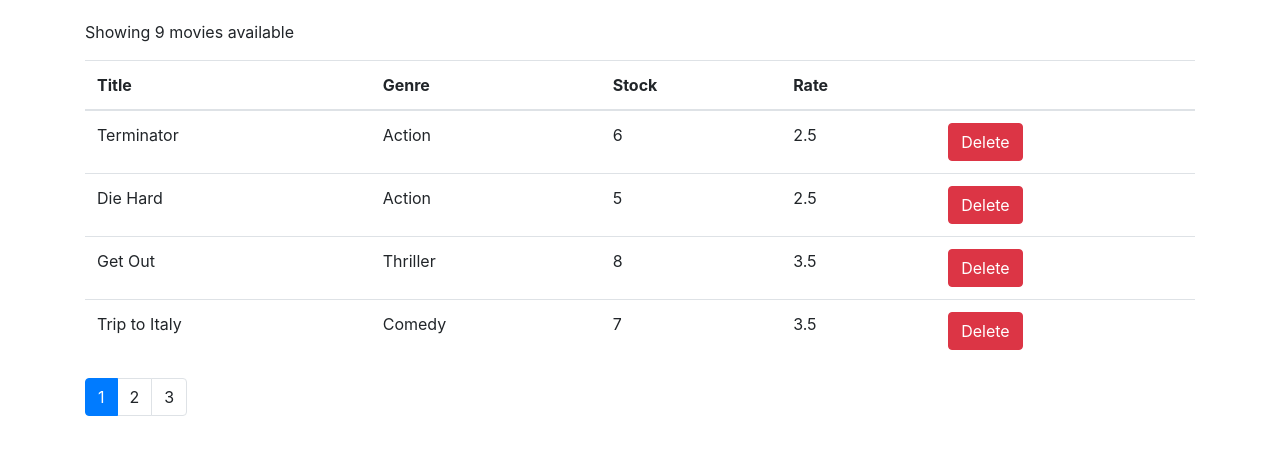
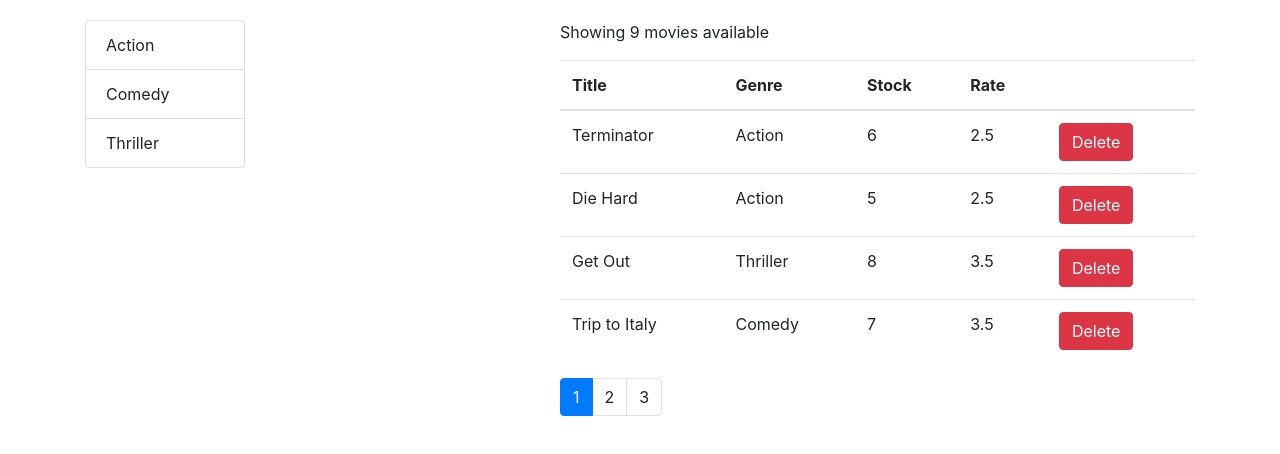
Before and after one commit to snieto10/vidly, a React (Create React App) app: page / in a window 1280 px wide. Shown: the top 454 px of the page. Built offline with nearby package versions, Linux system fonts and the light colour scheme.

Commit message:
add genre

```diff
--- /dev/null
+++ b/src/components/common/listGroup.jsx
@@ -0,0 +1,29 @@
+import React from "react";
+
+const ListGroup = (props) => {
+  const { items, textProperty, valueProperty, onItemSelect, selectedItem } =
+    props;
+
+  return (
+    <ul className="list-group">
+      {items.map((item) => (
+        <li
+          onClick={() => onItemSelect(item)}
+          key={item[valueProperty]}
+          className={
+            item === selectedItem ? "list-group-item active" : "list-group-item"
+          }
+        >
+          {item[textProperty]}
+        </li>
+      ))}
+    </ul>
+  );
+};
+
+ListGroup.defaultProps = {
+  textProperty: "name",
+  valueProperty: "_id",
+};
+
+export default ListGroup;
--- a/src/components/movies.jsx
+++ b/src/components/movies.jsx
@@ -1,14 +1,22 @@
 import React from "react";
+import Like from "./common/like";
+import ListGroup from "./common/listGroup";
 import { getMovies } from "../services/fakeMovieService";
 import Pagination from "./common/pagination";
 import { paginate } from "../utils/paginate";
+import { getGenres } from "../services/fakeGenreService";
 
 class Movies extends React.Component {
   state = {
-    movies: getMovies(),
+    movies: [],
     pageSize: 4,
     currentPage: 1,
+    genres: [],
   };
+
+  componentDidMount() {
+    this.setState({ movies: getMovies(), genres: getGenres() });
+  }
 
   handleDelete = (movie) => {
     const movies = this.state.movies.filter((m) => m._id !== movie._id);
@@ -19,16 +27,38 @@
     this.setState({ currentPage: page });
   };
 
+  handleGenreSelect = (genre) => {
+    this.setState({ selectedGenre: genre });
+  };
+
   render() {
     const { length: count } = this.state.movies;
+    const {
+      pageSize,
+      currentPage,
+      selectedGenre,
+      movies: allMovies,
+    } = this.state;
+
     if (count === 0) return <p>There are no movies available</p>;
-    const { pageSize, currentPage, movies: allMovies } = this.state;
 
-    const movies = paginate(allMovies, currentPage, pageSize);
+    const filtered = selectedGenre
+      ? allMovies.filter((m) => m.genre._id === selectedGenre._id)
+      : allMovies;
+    const movies = paginate(filtered, currentPage, pageSize);
 
     return (
-      <div>
-        <p>Showing {count} movies available</p>
+      <div className="row">
+        <div className="col-2">
+          <ListGroup
+            items={this.state.genres}
+            selectedItem={this.state.selectedGenre}
+            onItemSelect={this.handleGenreSelect}
+          />
+        </div>
+        <div className="col-3"></div>
+        <div className="col">
+          <p>Showing {filtered.length} movies available</p>
 
           <table className="table">
             <thead>
@@ -60,11 +90,12 @@
             </tbody>
           </table>
           <Pagination
-          itemsCount={count}
+            itemsCount={filtered.length}
             pageSize={pageSize}
             onPageChange={this.handlePageChange}
             currentPage={currentPage}
           />
+        </div>
       </div>
     );
   }
```
Lines whose indentation alone changed are shown as unchanged.
